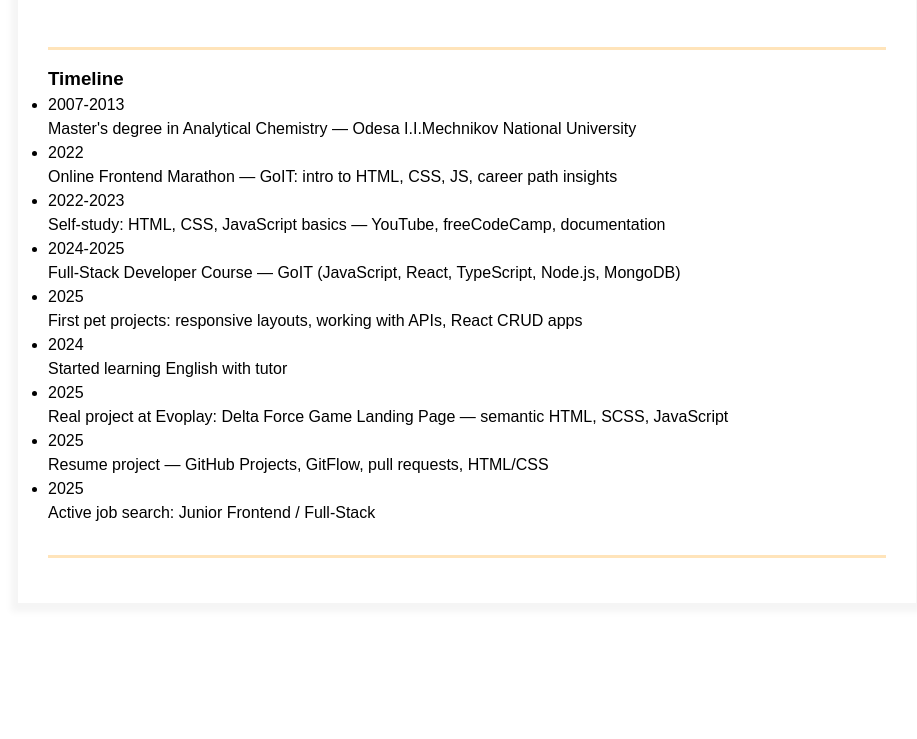
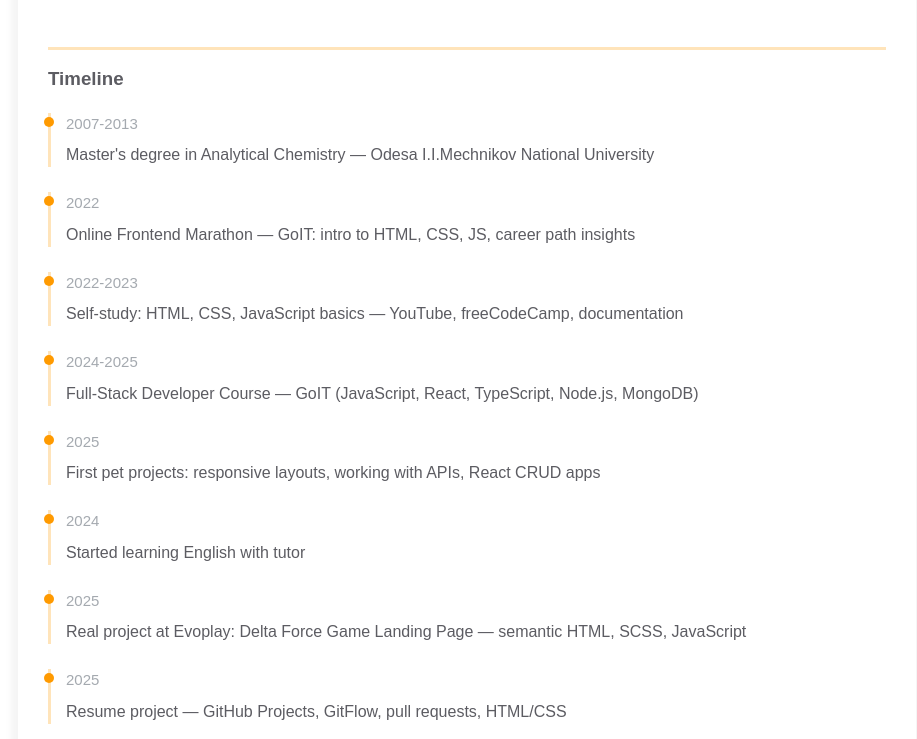
Before and after one commit to valentyna88/homepage, a plain HTML site: page index.html in a window 1280 px wide. Shown: the part 1001-1740 px from the top of the page, without its empty margins (173-1090 px from the left). Before the commit the page ends 1655 px from the top, so only its background shows below. Drawn offline with Linux system fonts and the light colour scheme.

Commit message:
Add styles for Timeline section

```diff
--- a/styles.css
+++ b/styles.css
@@ -260,3 +260,44 @@ body {
 .additional-info__languages-item {
   color: var(--secondary-text-color);
 }
+
+.timeline__header {
+  color: var(--secondary-text-color);
+  text-align: left;
+  margin-bottom: 20px;
+}
+
+.timeline__list {
+  list-style: none;
+  padding-left: 0;
+}
+
+.timeline__item {
+  margin-bottom: 25px;
+  padding-left: 15px;
+  border-left: 3px solid var(--border-color);
+  position: relative;
+}
+
+.timeline__item::before {
+  content: "";
+  position: absolute;
+  left: -7px;
+  top: 4px;
+  width: 10px;
+  height: 10px;
+  background-color: var(--text-decoration-color);
+  border-radius: 50%;
+}
+
+.timeline__date {
+  display: block;
+  color: var(--durability-text-color);
+  font-size: 15px;
+  margin-bottom: 8px;
+}
+
+.timeline__text {
+  color: var(--secondary-text-color);
+  text-align: justify;
+}
```
